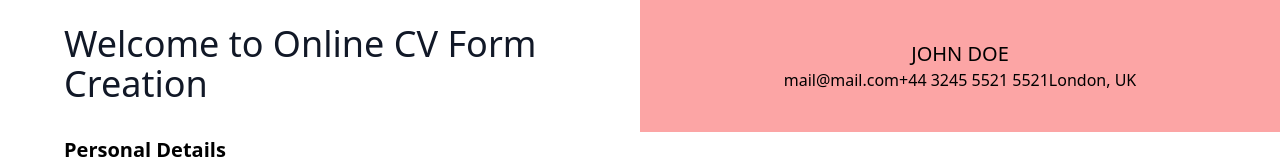
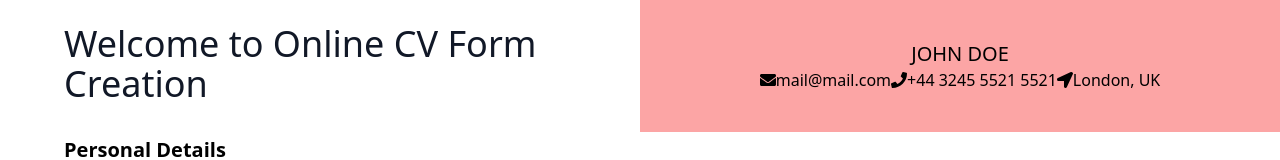
Before and after one commit to yenaingtun-dev/CV-Application, a React (Vite) app: page / in a window 1280 px wide. Shown: the top 160 px of the page. Built offline with nearby package versions, Linux system fonts and the light colour scheme.

Commit message:
updated applicaton

```diff
--- a/package.json
+++ b/package.json
@@ -11,7 +11,8 @@
   },
   "dependencies": {
     "react": "^18.2.0",
-    "react-dom": "^18.2.0"
+    "react-dom": "^18.2.0",
+    "react-icons": "^4.12.0"
   },
   "devDependencies": {
     "@tailwindcss/forms": "^0.5.7",
--- a/src/components/Application.jsx
+++ b/src/components/Application.jsx
@@ -1,16 +1,22 @@
+import { FaEnvelope } from "react-icons/fa";
+import { FaPhone } from "react-icons/fa";
+import { FaLocationArrow } from "react-icons/fa";
 function Application() {
     return (
         <aside className="relative block h-16 lg:order-last lg:col-span-5 lg:h-full xl:col-span-6">
             <div className="p-10 text-center bg-red-300">
                 <h1 className="text-xl uppercase">John Doe</h1>
                 <div className="flex items-center justify-center">
-                    <div>
+                    <div className="flex items-center">
+                        <FaEnvelope />
                         <p>mail@mail.com</p>
                     </div>
-                    <div>
+                    <div className="flex items-center">
+                        <FaPhone />
                         <p>+44 3245 5521 5521</p>
                     </div>
-                    <div>
+                    <div className="flex items-center">
+                        <FaLocationArrow />
                         <p>London, UK</p>
                     </div>
                 </div>
```
Also changed, not shown: 1 other file (tests, documents, lock files or other folders).
